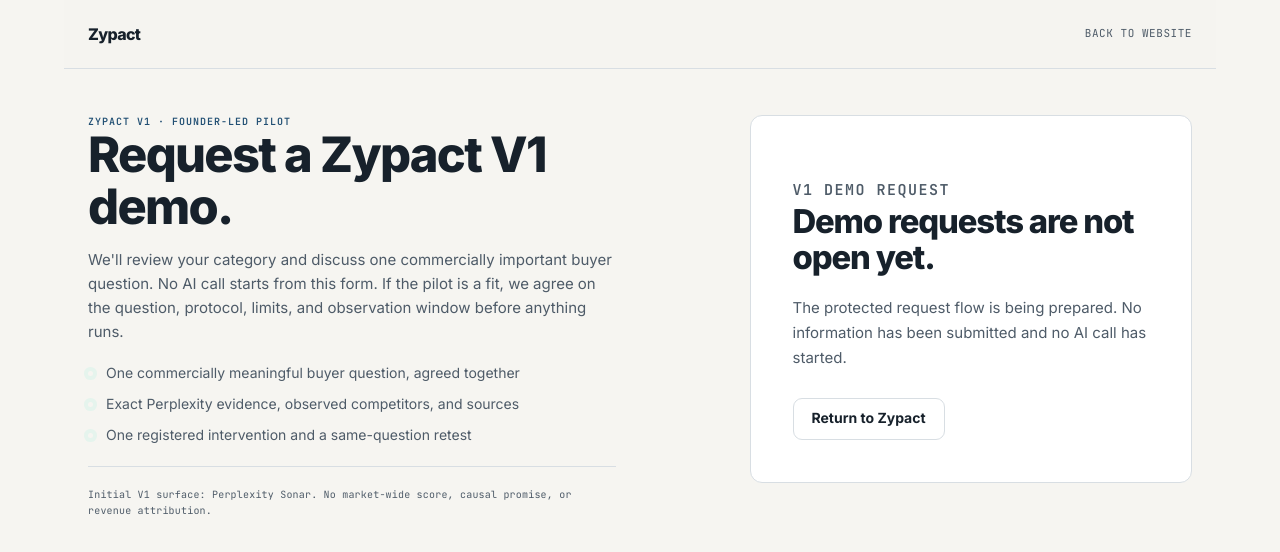
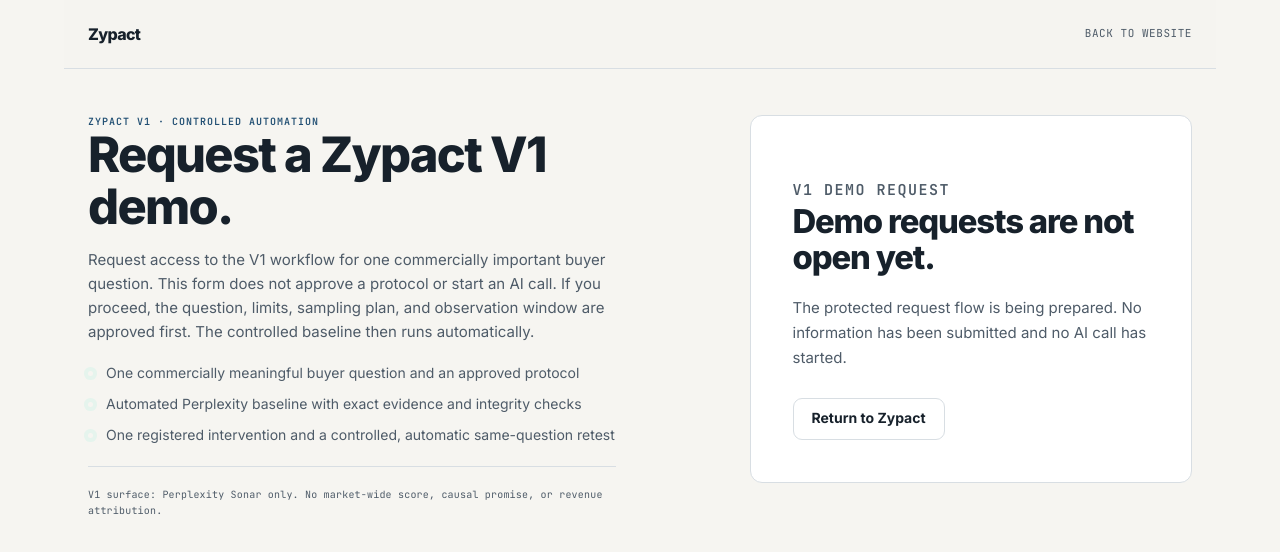
Before and after one commit to onyx766/Zypact, a Next.js app: page /scan in a window 1280 px wide. Shown: the top 552 px of the page. Built offline with nearby package versions, Linux system fonts and the light colour scheme; no server answers.

Commit message:
fix: align demo route with automated V1

```diff
--- a/app/scan/page.tsx
+++ b/app/scan/page.tsx
@@ -5,7 +5,7 @@ export const metadata: Metadata = {
   title:
     "Request a Zypact V1 demo",
   description:
-    "Request a conversation about Zypact's evidence-backed diagnostic and registered retest for one commercially important buyer question.",
+    "Request access to Zypact's controlled, automated buyer-question diagnostic and registered retest on Perplexity Sonar.",
   alternates: {
     canonical: "/scan",
   },
@@ -40,7 +40,7 @@ export default function ScanPage() {
       <section className="scan-shell">
         <div className="scan-intro">
           <p className="eyebrow">
-            Zypact V1 · Founder-led pilot
+            Zypact V1 · Controlled automation
           </p>
 
           <h1>
@@ -48,31 +48,33 @@ export default function ScanPage() {
           </h1>
 
           <p className="scan-intro-copy">
-            We&apos;ll review your category and discuss
+            Request access to the V1 workflow for
             one commercially important buyer
-            question. No AI call starts from this
-            form. If the pilot is a fit, we agree
-            on the question, protocol, limits, and
-            observation window before anything runs.
+            question. This form does not approve a
+            protocol or start an AI call. If you
+            proceed, the question, limits, sampling
+            plan, and observation window are approved
+            first. The controlled baseline then runs
+            automatically.
           </p>
 
           <ul className="scan-summary">
             <li>
               One commercially meaningful buyer
-              question, agreed together
+              question and an approved protocol
             </li>
             <li>
-              Exact Perplexity evidence, observed
-              competitors, and sources
+              Automated Perplexity baseline with
+              exact evidence and integrity checks
             </li>
             <li>
               One registered intervention and a
-              same-question retest
+              controlled, automatic same-question retest
             </li>
           </ul>
 
           <p className="scan-caveat">
-            Initial V1 surface: Perplexity Sonar.
+            V1 surface: Perplexity Sonar only.
             No market-wide score, causal promise,
             or revenue attribution.
           </p>
```
